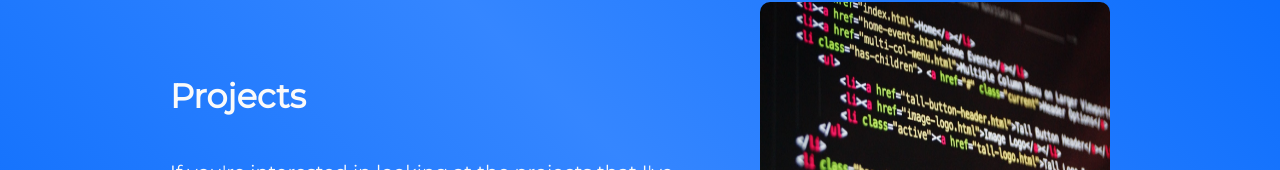
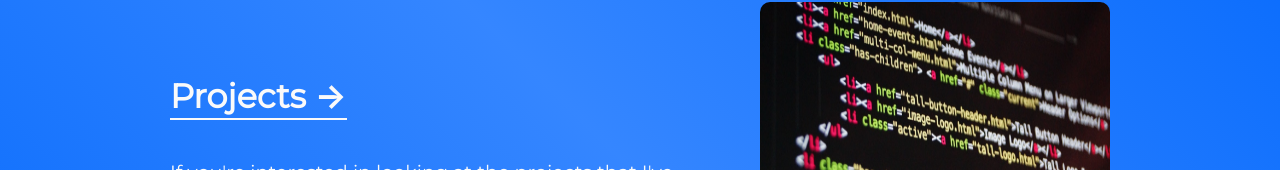
Before and after one commit to ADSmith-0/personal-website, a Next.js app: page / in a window 1280 px wide. In both pictures the pointer is over the element "Projects". Shown: the part 355-525 px from the top of the page. Built offline with nearby package versions, Linux system fonts and the light colour scheme.

Commit message:
update: fixing various styling bugs

```diff
--- a/styles/about.module.css
+++ b/styles/about.module.css
@@ -35,7 +35,6 @@
 .skill::marker { content: "✅"; }
 .to_learn::marker { content: "👉"; }
 @media(prefers-color-scheme: light){
-    #main_wrapper { background-color: #fafafa; }
     #CV_download { color: #fff; }
 }
 @media(max-width: 480px){
--- a/styles/home.module.css
+++ b/styles/home.module.css
@@ -51,13 +51,13 @@
     background-repeat: no-repeat;
     transition: background-size 0.4s ease-in-out 0s;
 }
-.subtitle:hover { background-size: 100%; }
+.block_subtitle:hover { background-size: 100%; }
 .arrow {
     display: none;
     color: #fafafa;
     font-size: 2.1rem;
 }
-.subtitle:hover > .arrow {
+.block_subtitle:hover > .arrow {
     display: inline-block;
     animation: wiggle 0.2s linear 0s;
 }
```
